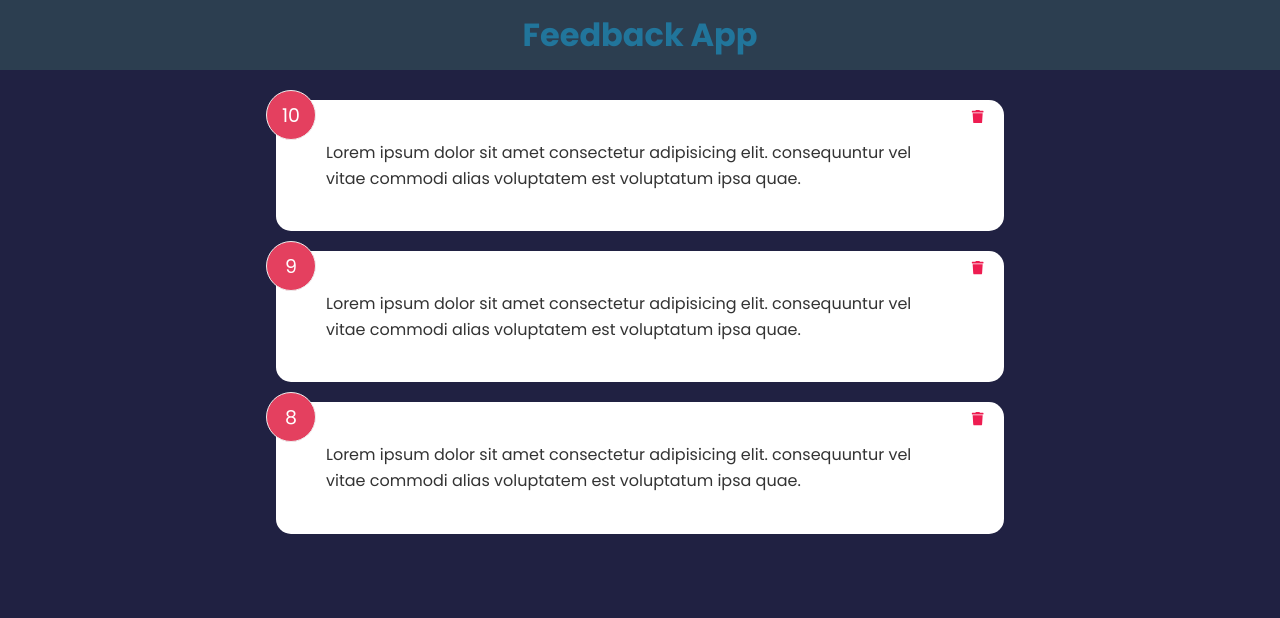
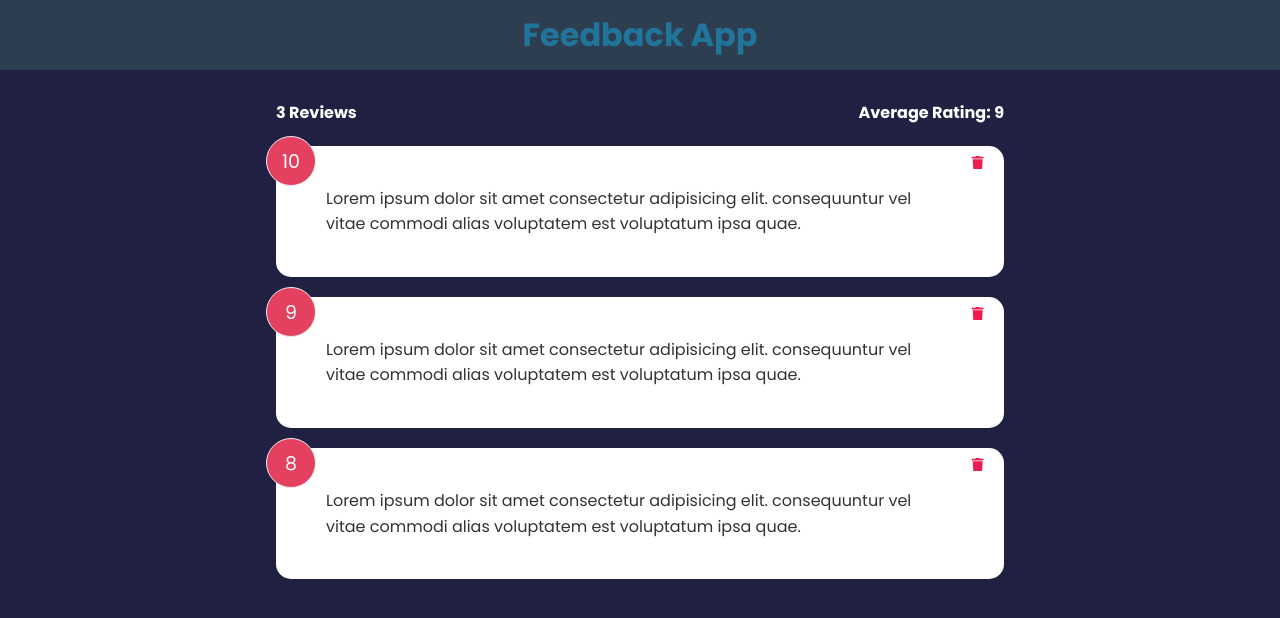
Before and after one commit to Natnael-Yigzaw/feedback-app, a React (Create React App) app: page / in a window 1280 px wide. Shown: the top 618 px of the page. Built offline with nearby package versions, Linux system fonts and the light colour scheme.

Commit message:
Add FeedbackStats component.

```diff
--- a/src/App.js
+++ b/src/App.js
@@ -2,6 +2,7 @@
 import Header from "./components/Header";
 import FeedbackData from "./data/FeedbackData";
 import FeedbackList from "./components/FeedbackList";
+import FeedbackStats from "./components/FeedbackStats";
 
 function App() {
   const [feedback, setFeedback] = useState(FeedbackData);
@@ -15,6 +16,7 @@
     <>
       <Header />
       <div className="container">
+        <FeedbackStats feedback={feedback} />
         <FeedbackList feedback={feedback} handledelete={deleteFeedback} />
       </div>
     </>
--- /dev/null
+++ b/src/components/FeedbackStats.jsx
@@ -0,0 +1,16 @@
+const FeedbackStats = ({ feedback }) => {
+  let average =
+    feedback.reduce((acc, curr) => {
+      return acc + curr.rating;
+    }, 0) / feedback.length;
+
+  average = average.toFixed(1).replace(/[.,]0$/, "");
+  return (
+    <div className="feedback-stats">
+      <h4>{feedback.length} Reviews</h4>
+      <h4>Average Rating: {isNaN(average) ? 0 : average}</h4>
+    </div>
+  );
+};
+
+export default FeedbackStats;
```
